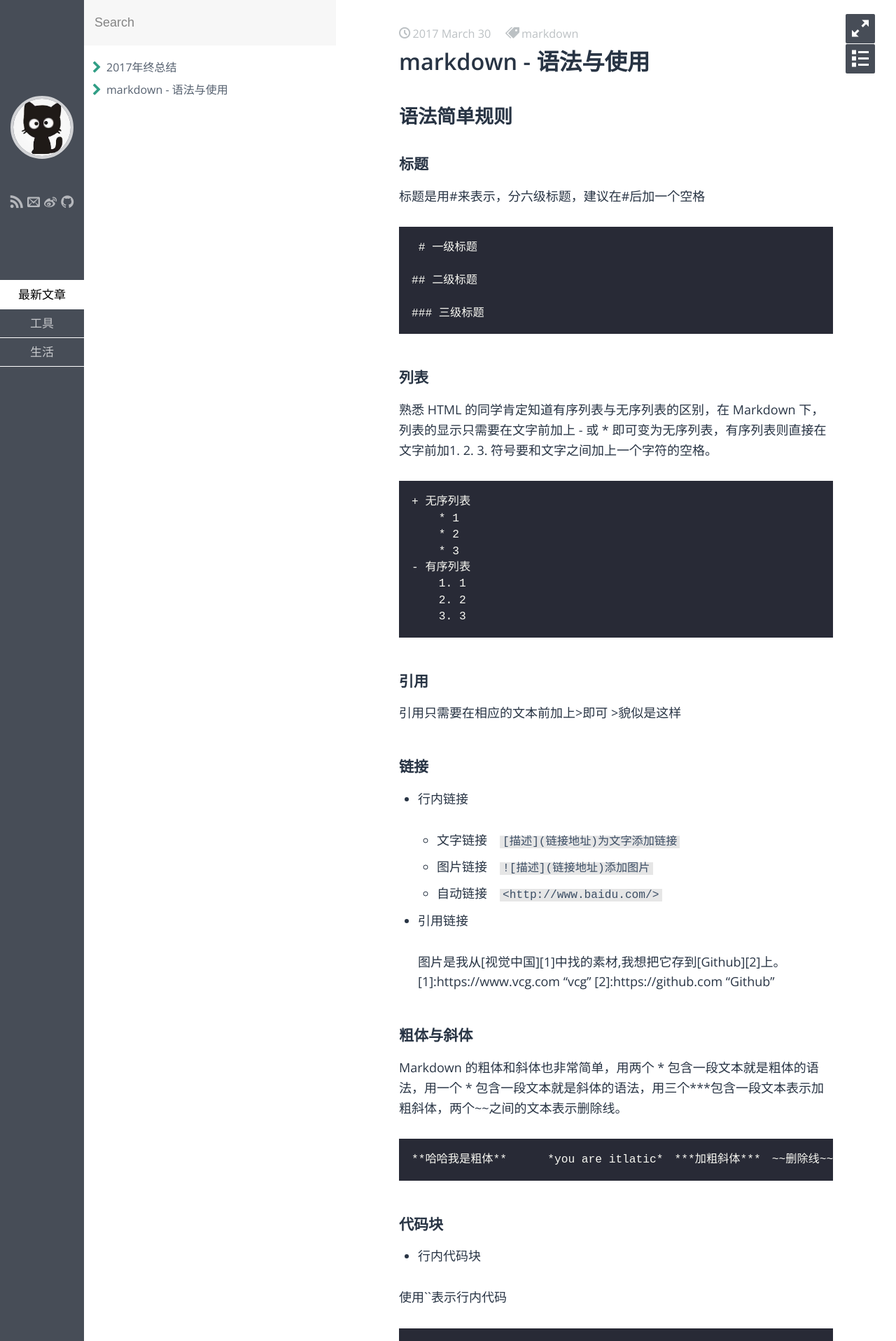
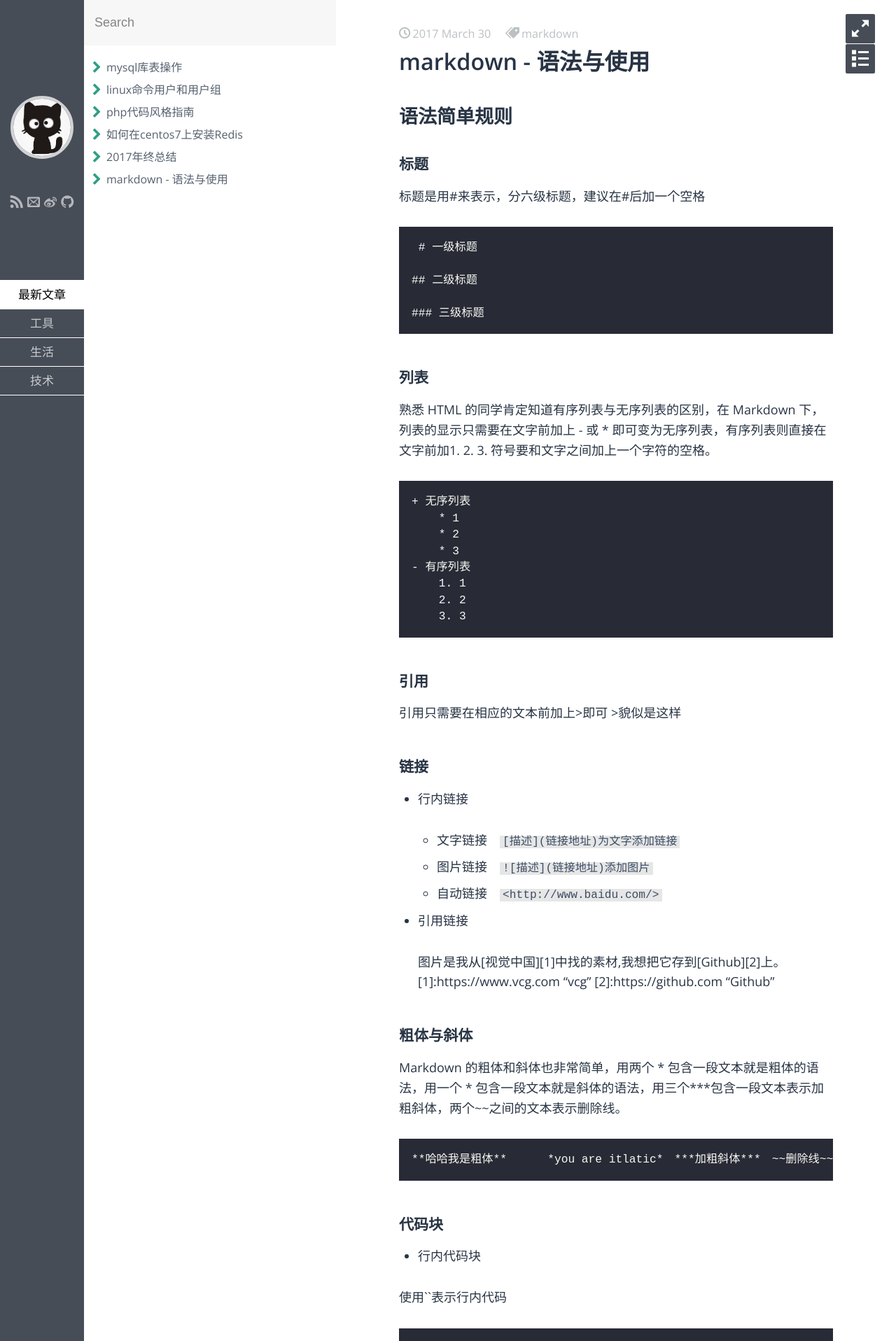
Before and after one commit to RayleBool/RayleBool.github.io, a Jekyll site: the page built from _posts/tool/2017-3-30-markdown-use.md, in a window 1280 px wide. Shown: the top 1916 px of the page at 70% size. Built offline with Jekyll 4.4.1, drawn with Linux system fonts in a browser that asks for light colours; some web fonts are replaced; some of the changed lines change nothing that is shown.

Commit message:
add tech

````diff
--- /dev/null
+++ b/_posts/tech/2018-01-03-install-redis-on-centos.md
@@ -0,0 +1,138 @@
+---
+layout: post
+title: 如何在centos7上安装Redis
+category: 技术
+tags: redis
+keywords: redis,服务器
+---
+
+Redis 是一个开源的多平台数据存储软件，使用 ANSI C 编写，直接在内存使用数据集，这使得它得以实现非常高的效率。Redis 支持多种编程语言，包括 Lua, C, Java, Python, Perl, PHP 和其他很多语言。redis 的代码量很小，只有约3万行，它只做“很少”的事，但是做的很好。尽管是在内存里工作，但是数据持久化的保存还是有的，而redis 的可靠性就很高，同时也支持集群，这些可以很好的保证你的数据安全。
+
+## 下载Redis
+redis 目前没有官方 RPM 安装包，我们需要从源代码编译，而为了要编译就需要安装 Make 和 GCC。
+* 若没有安装GCC　和Make，使用yum　安装
+    `#yum install gcc make`
+
+* 目前，最新的Redist版本为3.0，从[官网](https://redis.io/download)下载 tar 压缩包
+    `#curl http://download.redis.io/releases/redis-3.0.4.tar.gz -o redis-3.0.4.tar.gz`
+
+* 解压
+    `＃tar zxvf redis-3.0.4.tar.gz`
+
+* 编译
+    `＃cd redis-3.0.4`
+    `#make`
+
+## 安装
+* 复制Redis服务器和客户端到/usr/local/bin
+    `#cd src`
+    `#cp redis-server redis-cli /usr/local/bin`
+
+* 最好也把 sentinel，benchmark 和 check 复制过去
+    `#cp redis-sentinel redis-benchmark redis-check-aof redis-check-dump /usr/local/bin`
+
+* 创建Redis 配置文件夹
+    `#mkdir /etc/redis`
+
+* 在/var/lib/redis 下创建有效的保存数据的目录
+    `mkdir -p /var/lib/redis/6379`
+
+## 系统参数
+为了让Redis 正常工作需要配置一些内核参数。
+* 配置 vm.overcommit_memory 为1，这可以避免数据被截断
+    `#sysctl -w vm.overcommit_memory=1`
+
+* 修改 backlog 连接数的最大值超过 redis.conf 中的 tcp-backlog 值，即默认值511
+    `#sysctl -w net.core.somaxconn=512`
+
+* 取消对透明巨页内存（transparent huge pages）的支持，因为这会造成 redis 使用过程产生延时和内存访问问题
+    `#echo never > /sys/kernel/mm/transparent_hugepage/enabled`
+
+## redis.conf
+redis.conf 是 redis 的配置文件，然而你会看到这个文件的名字是 6379.conf ，而这个数字就是 redis 监听的网络端口。如果你想要运行超过一个的 redis 实例，推荐用这样的名字。
+
+* 复制示例的 redis.conf 到 /etc/redis/6379.conf
+    `#cp redis.conf /etc/redis/6379.conf`
+
+* 编辑这个文件并且配置参数
+    `vim /etc/redis/6379.conf`
+    - 设置 daemonize 为 no，systemd 需要它运行在前台，否则 redis 会突然挂掉
+        `daemonize no`
+    - 设置 pidfile 为 /var/run/redis_6379.pid
+        `pidfile /var/run/redis_6379.pid`
+    - 如果不准备用默认端口，可以修改
+        `port 6379`
+    - 设置日志级别
+        `loglevel notice`
+    - 修改日志文件路径
+        `logfile /var/log/redis_6379.log`
+    - 设置目录为 /var/lib/redis/6379
+        `dir /var/lib/redis/6379`
+
+## 安全
+下面有几个可以提高安全性的操作。
+* Unix sockets
+在很多情况下，客户端程序和服务器端程序运行在同一个机器上，所以不需要监听网络上的 socket。如果这和你的使用情况类似，你就可以使用 unix socket 替代网络 socket，为此你需要配置 port 为0，然后配置下面的选项来启用 unix socket。
+    - 设置 unix socket 的套接字文件
+        `unixsocket /tmp/redis.sock`
+    - 限制 socket 文件的权限
+        `unixsocketperm 700`
+    - 现在为了让 redis-cli 可以访问，应该使用 -s 参数指向该 socket 文件
+        `redis-cli -s /tmp/redis.sock`
+
+* requirepass
+你可能需要远程访问，如果是，那么你应该设置密码，这样子每次操作之前要求输入密码
+    `requirepass "bTFBx1NYYWRMTUEyNHhsCg"`
+
+* rename-command
+想象一下如下指令的输出。是的，这会输出服务器的配置，所以你应该在任何可能的情况下拒绝这种访问。
+    `>CONFIG GET *`
+
+为了限制甚至禁止这条或者其他指令可以使用 rename-command 命令。你必须提供一个命令名和替代的名字。要禁止的话需要设置替代的名字为空字符串，这样禁止任何人猜测命令的名字会比较安全。
+    `rename-command FLUSHDB "FLUSHDB_MY_SALT_G0ES_HERE09u09u"`
+    `rename-command FLUSHALL ""`
+    `rename-command CONFIG "CONFIG_MY_S4LT_GO3S_HERE09u09u"`
+
+## 快照
+默认情况下，redis 会周期性的将数据集转储到我们设置的目录下的 dump.rdb 文件。你可以使用 save 命令配置转储的频率，它的第一个参数是以秒为单位的时间帧，第二个参数是在数据文件上进行修改的数量。
+
+* 每隔15分钟并且最少修改过一次键
+    `save 900 1`
+
+* 每隔5分钟并且最少修改过10次键
+    `save 300 10`
+
+* 每隔1分钟并且最少修改过10000次键
+    `save 60 10000`
+
+文件 /var/lib/redis/6379/dump.rdb 包含了从上次保存以来内存里数据集的转储数据。因为它先创建临时文件然后替换之前的转储文件，这里不存在数据破坏的问题，你不用担心，可以直接复制这个文件。
+
+## 开机时启动
+你可以使用 systemd 将 redis 添加到系统开机启动列表。
+
+* 复制示例的 init_script 文件到 /etc/init.d，注意脚本名所代表的端口号
+    `cp utils/redis_init_script /etc/init.d/redis_6379`
+
+* 现在我们要使用 systemd，所以在 /etc/systems/system 下创建一个单位文件名字为 redis_6379.service
+    `vim /etc/systemd/system/redis_6379.service`
+
+* 填写下面的内容，详情可见 systemd.service
+    ```
+    [Unit]
+    Description=Redis on port 6379
+    [Service]
+    Type=forking
+    ExecStart=/etc/init.d/redis_6379 start
+    ExecStop=/etc/init.d/redis_6379 stop
+    [Install]
+    WantedBy=multi-user.target
+    ```
+
+* 现在添加我之前在 /etc/sysctl.conf 里面修改过的内存过量使用和 backlog 最大值的选项
+    ```
+    vm.overcommit_memory = 1
+    net.core.somaxconn=512
+    ```
+
+* 对于透明巨页内存支持，并没有直接 sysctl 命令可以控制，所以需要将下面的命令放到 /etc/rc.local 的结尾
+    `echo never > /sys/kernel/mm/transparent_hugepage/enabled`
--- /dev/null
+++ b/_posts/tech/2018-03-01-php-specification.md
@@ -0,0 +1,18 @@
+---
+layout: post
+title: php代码风格指南
+category: 技术
+tags: php
+keywords: php
+---
+
+## 规范优点
+* 高效编码 - 避免了过多的选择造成的『决策时间』浪费；
+* 风格统一 - 最大程度统一了开发团队成员代码书写风格和思路，代码阅读起来如出一辙；
+* 减少错误 - 减小初级工程师的犯错几率；
+
+通常情况下应该遵循 [PSR](https://www.php-fig.org/psr/) 标准来编码，中文版看这里 [PHP 标准规范](https://psr.phphub.org/) 。
+
+严格遵循 [PSR-2 编码风格规范](https://laravel-china.org/topics/2079/psr-specification-psr-2-coding-style-specification)
+
+Laravel开发以 [Laravel开发规范](https://laravel-china.org/courses/laravel-specification) 为准
--- /dev/null
+++ b/_posts/tech/2018-03-21-linux-command-user-and-group.md
@@ -0,0 +1,238 @@
+---
+layout: post
+title: linux命令用户和用户组
+category: 技术
+tags: linux
+keywords: linux
+---
+
+
+###　useradd
+useradd命令用于Linux中创建的新的系统用户。useradd可用来建立用户帐号。帐号建好之后，再用passwd设定帐号的密码．而可用userdel删除帐号。使用useradd指令所建立的帐号，实际上是保存在 `/etc/passwd` 文本文件中。
+1. 语法
+    `useradd(选项)(参数)`
+2. 选项
+    -c<备注>：加上备注文字。备注文字会保存在passwd的备注栏位中；
+    -d<登入目录>：指定用户登入时的启始目录；
+    -D：变更预设值；
+    -e<有效期限>：指定帐号的有效期限；
+    -f<缓冲天数>：指定在密码过期后多少天即关闭该帐号；
+    -g<群组>：指定用户所属的群组；
+    -G<群组>：指定用户所属的附加群组；
+    -m：自动建立用户的登入目录；
+    -M：不要自动建立用户的登入目录；
+    -N：取消建立以用户名称为名的群组；
+    -r：建立系统帐号；
+    -s<shell>：指定用户登入后所使用的shell；
+    -u<uid>：指定用户id。
+3. 参数
+    用户名：要创建的用户名。
+4. 实例
+    `useradd -d /user/test -m test`； 添加一个用户test，并指定目录
+
+### passwd
+passwd命令用于设置用户的认证信息，包括用户密码、密码过期时间等。系统管理者则能用它管理系统用户的密码。只有管理者可以指定用户名称，一般用户只能变更自己的密码。
+1. 语法
+    `passwd(选项)(参数)`
+2. 选项
+    -d：删除密码，仅有系统管理者才能使用；
+    -f：强制执行；
+    -k：设置只有在密码过期失效后，方能更新；
+    -l：锁住密码；
+    -S：列出密码的相关信息，仅有系统管理者才能使用；
+    -u：解开已上锁的帐号
+3. 参数
+    用户名：需要设置密码的用户名。
+4. 实例
+    ```
+    ➜  ~ sudo passwd test
+    输入新的 UNIX 密码：
+    重新输入新的 UNIX 密码：
+    passwd：已成功更新密码
+    ➜  ~
+    ```
+
+    普通用户如果想更改密码直接运行 `passwd` 即可。
+
+### usermod
+usermod命令用于修改用户的基本信息。usermod命令不允许你改变正在线上的使用者帐号名称。当usermod命令用来改变user id，必须确认这名user没在电脑上执行任何程序。你需手动更改使用者的crontab档。也需手动更改使用者的at工作档。采用NIS server须在server上更动相关的NIS设定。
+1. 语法
+    `usermod(选项)(参数)`
+2. 选项
+    -c<备注>：修改用户帐号的备注文字；
+    -d<登入目录>：修改用户登入时的目录；
+    -e<有效期限>：修改帐号的有效期限；
+    -f<缓冲天数>：修改在密码过期后多少天即关闭该帐号；
+    -g<群组>：修改用户所属的群组；
+    -G<群组>；修改用户所属的附加群组；
+    -l<帐号名称>：修改用户帐号名称；
+    -L：锁定用户密码，使密码无效；
+    -s<shell>：修改用户登入后所使用的shell；
+    -u<uid>：修改用户ID；
+    -U:解除密码锁定。
+3. 参数
+    登录名：指定要修改信息的用户登录名。
+4. 实例
+    `usermod -G tests test`; 将test添加到组tests中（!会清空以前添加的组）；
+    `usermod -G -a tests test`; 将test添加到组tests中（在原有的组上追加）；
+    `userdel -l testUser test`; 将test修改为testUser。
+
+### userdel
+userdel命令用于删除给定的用户，以及与用户相关的文件。若不加选项，则仅删除用户帐号，而不删除相关文件。
+1. 语法
+    `userdel(选项)(参数)`
+2. 选项
+    -f：强制删除用户，即使用户当前已登录；
+    -r：删除用户的同时，删除与用户相关的所有文件（他会删除用户的同时删除用户所有的文件和目录，切记如果用户目录下有重要的文件，在删除前请备份）。
+3. 参数
+    用户名：要删除的用户名。
+4. 实例
+    `userdel test`; 删除用户linuxde，但不删除其家目录及文件；
+    `userdel -r test`; 删除用户linuxde，其家目录及文件一并删除。
+
+### groupadd
+groupadd命令用于创建一个新的工作组，新工作组的信息将被添加到系统文件中。
+1. 语法
+    `groupadd(选项)(参数)`
+2. 选项
+    -g：指定新建工作组的id；
+    -r：创建系统工作组，系统工作组的组ID小于500；
+    -K：覆盖配置文件“/ect/login.defs”；
+    -o：允许添加组ID号不唯一的工作组。
+3. 参数
+    组名：指定新建工作组的组名。
+4. 实例
+    `groupadd -g 515 test`; 添加组id为515的组。
+
+### gpasswd
+gpasswd命令是Linux下工作组文件/etc/group和/etc/gshadow管理工具。
+1. 语法
+    `gpasswd(选项)(参数)`
+2. 选项
+    -a：添加用户到组；
+    -d：从组删除用户；
+    -A：指定管理员；
+    -M：指定组成员和-A的用途差不多；
+    -r：删除密码；
+    -R：限制用户登入组，只有组中的成员才可以用newgrp加入该组。
+3. 参数
+    组：指定要管理的工作组。
+4. 实例
+    `groupadd -a test tests`; 将test用户添加到tests组，并且保留以前添加的用户组。
+
+### groupmod
+groupmod更改群组识别码或名称。需要更改群组的识别码或名称时，可用groupmod指令来完成这项工作。
+1. 语法
+    `groupmod(选项)(参数)`
+2. 选项
+    -g<群组识别码>：设置欲使用的群组识别码；
+    -o：重复使用群组识别码；
+    -n<新群组名称>：设置欲使用的群组名称。
+3. 参数
+    组名：指定要修改的工作的组名。
+4. 实例
+    `groupadd -g 1001 test`; 将test的组id修改为1001。
+
+### groupdel
+groupdel命令用于删除指定的工作组，本命令要修改的系统文件包括/ect/group和/ect/gshadow。若该群组中仍包括某些用户，则必须先删除这些用户后，方能删除群组。
+1. 语法
+    `groupdel(参数)`
+2. 参数
+    组名：要删除的工作组名。
+3. 实例
+    `groupdel test`; 删除test组。
+
+### id
+id命令可以显示真实有效的用户ID(UID)和组ID(GID)。UID 是对一个用户的单一身份标识。组ID（GID）则对应多个UID。id命令已经默认预装在大多数Linux系统中。要使用它，只需要在你的控制台输入id。不带选项输入id会显示如下。结果会使用活跃用户。
+1. 语法
+    `id [-gGnru][--help][--version][用户名称]`
+2. 选项
+    -g或--group 　 显示用户所属群组的ID。
+    -G或--groups   显示用户所属附加群组的ID。
+    -n或--name 　  显示用户，所属群组或附加群组的名称。
+    -r或--real 　  显示实际ID。
+    -u或--user 　  显示用户ID。
+    -help 　       显示帮助。
+    -version 　    显示版本信息。
+3. 实例
+    ` id testUser
+    uid=1001(testUser) gid=100(users) 组=100(users)` ；
+
+### finger
+finger命令用于查找并显示用户信息。包括本地与远端主机的用户皆可，帐号名称没有大小写的差别。单独执行finger指令，它会显示本地主机现在所有的用户的登陆信息，包括帐号名称，真实姓名，登入终端机，闲置时间，登入时间以及地址和电话。
+1. 语法
+    `finger(选项)(参数)`
+2. 选项
+    -l：列出该用户的帐号名称，真实姓名，用户专属目录，登入所用的Shell，登入时间，转信地址，电子邮件状态，还有计划文件和方案文件内容；
+    -m：排除查找用户的真实姓名；
+    -s：列出该用户的帐号名称，真实姓名，登入终端机，闲置时间，登入时间以及地址和电话；
+    -p：列出该用户的帐号名称，真实姓名，用户专属目录，登入所用的Shell，登入时间，转信地址，电子邮件状态，但不显示该用户的计划文件和方案文件内容。
+3. 参数
+    用户名：指定要查询信息的用户。
+
+
+### su
+su命令用于切换当前用户身份到其他用户身份，变更时须输入所要变更的用户帐号与密码。
+1. 语法
+    `su(选项)(参数)`
+2. 选项
+    c<指令>或--command=<指令>：执行完指定的指令后，即恢复原来的身份；
+    -f或——fast：适用于csh与tsch，使shell不用去读取启动文件；
+    -l或——login：改变身份时，也同时变更工作目录，以及HOME,SHELL,USER,logname。此外，也会变更PATH变量；
+    -m,-p或--preserve-environment：变更身份时，不要变更环境变量；
+    -s<shell>或--shell=<shell>：指定要执行的shell；
+    --help：显示帮助；
+    --version；显示版本信息。
+3. 参数
+    用户：指定要切换身份的目标用户
+4. 实例
+    `su -c ls root` ；变更帐号为root并在执行ls指令后退出变回原使用者。
+
+
+### linux 用户理解
+我们识别用户是通过用户名，因为用户名（字符串）好记。而计算机觉得数字更好记一些，于是在创建用户时系统会为其分配一个唯一的特征码，用以识别该用户，这个特征码也叫UID。同样的，用户组也有特征码，叫做GID。
+
+1. Linux 系统中，UID以如下的方式划分：
+
+    * 0 表示管理员（root）
+    * 1 - 500 表示系统用户
+    * 501 - 65535 表示普通用户
+    * 不同的 Linux 发行版，这些数字可能不一样
+
+2. /etc/passwd 中的字段分别表示如下信息：
+
+    * ACCOUNT：用户名
+    * PASSWORD：密码占位符
+    * UID：用户ID
+    * GID：用户组ID
+    * COMMAND：注释信息
+    * HOME DIR：用户家目录
+    * SHELL：用户的默认 shell
+
+3. /etc/shadow文件格式与/etc/passwd文件格式类似，同样由若干个字段组成，字段之间用“:”隔开。
+通过命令行输入sudo cat /etc/shadow进行文件内容查看：
+    ```
+    root:!:17043:0:99999:7:::
+    daemon:*:16652:0:99999:7:::
+    mysql:!:17048:0:99999:7:::
+    rayle:$6$3j2EeWmN$N6IMUSg78kZZx.vgPwFyaRM1D25mV4ShTPSF/Ct/5NjGBN1RAfjkbH6AzItfhXiesVfUa6pU9MDWMZwF.V7uk0:17212:0:99999:7:::
+    ```
+
+文件中字段主要含义为：登录名:加密口令:最后一次修改时间:最小时间间隔:最大时间间隔:警告时间:不活动时间:失效时间:标志
+
+    1. “登录名”是与/etc/passwd文件中的登录名相一致的用户账号
+    2. “口令”字段存放的是加密后的用户口令字：
+        * 如果为空，则对应用户没有口令，登录时不需要口令；
+        * 星号或感叹号代表帐号被锁定；
+        * 双叹号表示这个密码已经过期了；
+        * $6$开头的，表明是用SHA-512加密；
+        * $1$表明是用MD5加密；
+        * $2$ 是用Blowfish加密；
+        * $5$ 是用 SHA-256加密；
+        “最后一次修改时间”表示的是从某个时刻起，到用户最后一次修改口令时的天数。时间起点对不同的系统可能不一样。例如在SCOLinux中，这个时间起点是1970年1月1日。
+
+    3. “最小时间间隔”指的是两次修改口令之间所需的最小天数。
+    4. “最大时间间隔”指的是口令保持有效的最大天数。
+    5. “警告时间”字段表示的是从系统开始警告用户到用户密码正式失效之间的天数。
+    6. “不活动时间”表示的是用户没有登录活动但账号仍能保持有效的最大天数。
+    7. “失效时间”字段给出的是一个绝对的天数，如果使用了这个字段，那么就给出相应账号的生存期。期满后，该账号就不再是一个合法的账号，也就不能再用来登录了。
--- /dev/null
+++ b/_posts/tech/2018-03-22-mysql-database-table-operation.md
@@ -0,0 +1,115 @@
+---
+layout: post
+title: mysql库表操作
+category: 技术
+tags: mysql
+keywords: mysql
+---
+
+## MySQL库表操作
+首先，要连接MySQL服务器，`$mysql -h host -u user -p `。
+
+### 库的操作
+
+查看当前数据库 `>SELECT database();`
+显示当前时间 `>SELECT now();`
+显示用户名　`>SELECT user();`
+显示版本 `>SELECT version();`
+
+创建库
+    create database  [if not exists] 数据库名　数据库选项;
+    数据库选项：
+        CHARACTER SET charset_name　--  用于为表指定一个默认字符集
+        COLLATE collation_name　--  校对规则，指定默认排序
+
+查看已有库　`>SHOW databases [LIKE 'pattern'];`
+查看当前库信息　`>SHOW CREATE database 数据库名;`
+修改库选项信息　`>ALTER database 库命　选项信息;`
+删除库　`>DROP database [IF EXISTS] 数据库名`　-- 同时删除该数据库相关目录及其内容
+
+
+### 表的操作
+
+创建表
+    create [temporary] table [if not exists] [库名.]表名　（表的结构定义）[表选项]
+        每个字段都必须有数据类型
+        最后一个字段后不能有逗号
+        temporary 临时表，会话结束表自动消失
+        对于字段的定义：
+            字段名　数据类型　[NOT NULL | NULL] [DEFAULT default_value] [AUTO_INCREMENT] [UNIQUE [KEY] | [PRIMARY] KEY] [COMMENT 'string']
+        表选项
+            1. 字符集
+            CHARSET = charset_name 如果表没有设定，则使用数据字符集
+            2. 存储引擎
+            ENGINE = engine_name
+            ENGINE = engine_name
+            表在管理数据时采用的不同的数据结构，结构不同会导致处理方式、提供的特性操作等不同
+            常见的引擎：InnoDB MyISAM Memory/Heap BDB Merge Example CSV MaxDB Archive
+            不同的引擎在保存表的结构和数据时采用不同的方式
+            MyISAM表文件含义：.frm表定义，.MYD表数据，.MYI表索引
+            InnoDB表文件含义：.frm表定义，表空间数据和日志文件
+            `>SHOW ENGINES` -- 显示存储引擎的状态信息
+            `>SHOW ENGINE 引擎名 {LOGS|STATUS}` -- 显示存储引擎的日志或状态信息
+
+        DATA DIRECTORY = '目录' -- 数据文件目录
+        INDEX DIRECTORY = '目录' -- 索引文件目录
+        COMMENT = 'string' -- 表注释
+        PARTITION BY -- 分区选项
+
+查看所有表
+    `SHOW TABLES[ LIKE 'pattern']`
+    `SHOW TABLES FROM 表名`
+
+查看表结构
+    `SHOW CREATE TABLE 表名`
+    `DESC 表名 / DESCRIBE 表名 / EXPLAIN 表名 / SHOW COLUMNS FROM 表名 [LIKE 'PATTERN']`
+    `SHOW TABLE STATUS [FROM db_name] [LIKE 'pattern']`
+
+修改表
+    `ALTER TABLE 表名 表的选项`　-- 修改表本身的选项
+
+ 对表进行重命名
+    RENAME TABLE 原表名　TO 新表名
+    RENAME TABLE 原表名　TO 库名.新表名
+
+修改表的字段结构
+    ALTER TABLE 表名　操作名
+        操作名
+        ADD [COLUMN] 字段名 -- 增加字段　ALTER TABLE users ADD age INT NOT NULL DEFAULT 0;
+            AFTER 字段名 -- 增加在该字段名后面  ALTER TABLE users ADD age INT NOT NULL DEFAULT 0 AFTER id;
+            FIRST -- 增加在第一个 ALTER TABLE users ADD age INT NOT NULL DEFAULT 0 FIRST;
+        ADD PRIMARY KEY（字段名） -- 创建主键 ALTER TABLE users ADD PRIMARY key (id);
+        ADD UNIQUE [索引名]（字段名）--创建唯一索引 ALTER TABLE users ADD UNIQUE index_image (image);
+        ADD INDEX [索引名]（字段名）--创建普通索引 ALTER TABLE users ADD INDEX index_image (image);
+        DROP　[COLUMN] 字段名 -- 删除字段 ALTER TABLE users DROP image;
+        MODIFY　[COLUMN] 字段名 字段属性　-- 支持对字段属性进行修改，不能修改字段名(所有原有属性也需写上)
+            ALTER TABLE users MODIFY image vachar(128);
+        CHANGE　[COLUMN] 原字段名 新字段名 字段属性　-- 支持对字段名修改
+        DROP PRIMARY KEY    -- 删除主键(删除主键前需删除其AUTO_INCREMENT属性)
+        DROP INDEX 索引名    -- 删除索引
+
+删除表　`>DROP TABLE [IF EXISTS] 表名`
+清空数据表　`>TRUNCATE [TABLE] 表名`
+复制表结构和数据　`>CREATE TABLE 表名　LIKE 要复制的表名`
+检查表示否有错误　`>CHECK TABLE 表名[,表名]`
+优化表　`>OPTIMIZE [LOCAL | NO_WRITE_TO_BINLOG] TABLE tbl_name [, tbl_name]`
+修复表　`>REPAIR [LOCAL | NO_WRITE_TO_BINLOG] TABLE tbl_name [, tbl_name] ... [QUICK] [EXTENDED] [USE_FRM]`
+分析表　`>ANALYZE [LOCAL | NO_WRITE_TO_BINLOG] TABLE tbl_name [, tbl_name] ...`
+
+### 数据操作
+1. 增
+    INSERT [INTO] 表名 [(字段列表)] VALUES (值列表)[, (值列表), ...]
+        -- 如果要插入的值列表包含所有字段并且顺序一致，则可以省略字段列表。
+        -- 可同时插入多条数据记录！
+        REPLACE 与 INSERT 完全一样，可互换。
+    INSERT [INTO] 表名 SET 字段名=值[, 字段名=值, ...]
+2. 查
+    SELECT 字段列表 FROM 表名[ 其他子句]
+        -- 可来自多个表的多个字段
+        -- 其他子句可以不使用
+        -- 字段列表可以用*代替，表示所有字段
+3. 删
+    DELETE FROM 表名[ 删除条件子句]
+        没有条件子句，则会删除全部
+4. 改
+    UPDATE 表名 SET 字段名=新值[, 字段名=新值] [更新条件]
--- a/_posts/tool/2017-3-30-markdown-use.md
+++ b/_posts/tool/2017-3-30-markdown-use.md
@@ -62,14 +62,13 @@ Markdown 的粗体和斜体也非常简单，用两个 * 包含一段文本就
 
 * 加强代码块
 
-    ```
+```
+public function code()
+{
+    return 'Hello World!';
+}
 
-    public function code()
-    {
-    return 'Hello World!';
-    }
-
-    ```
+```
 
 ### 表格
 
````
